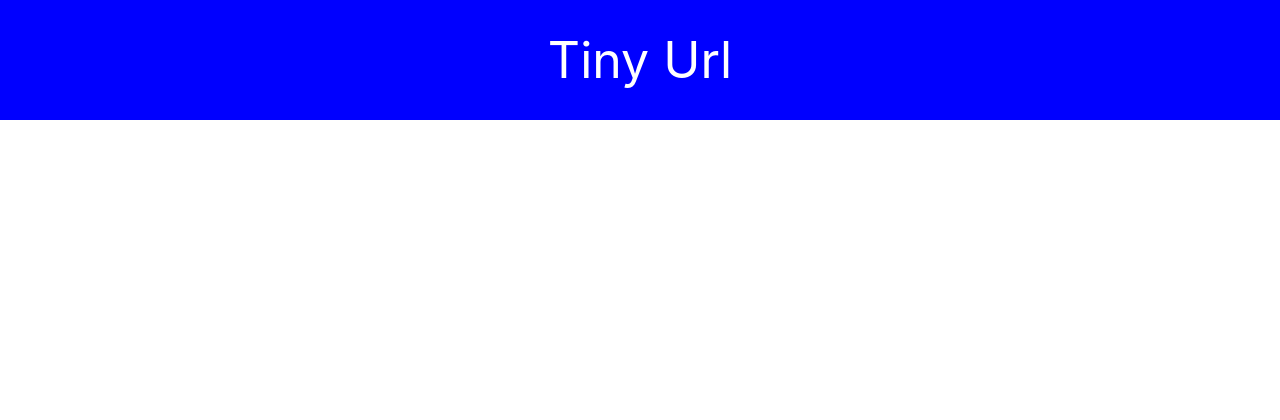
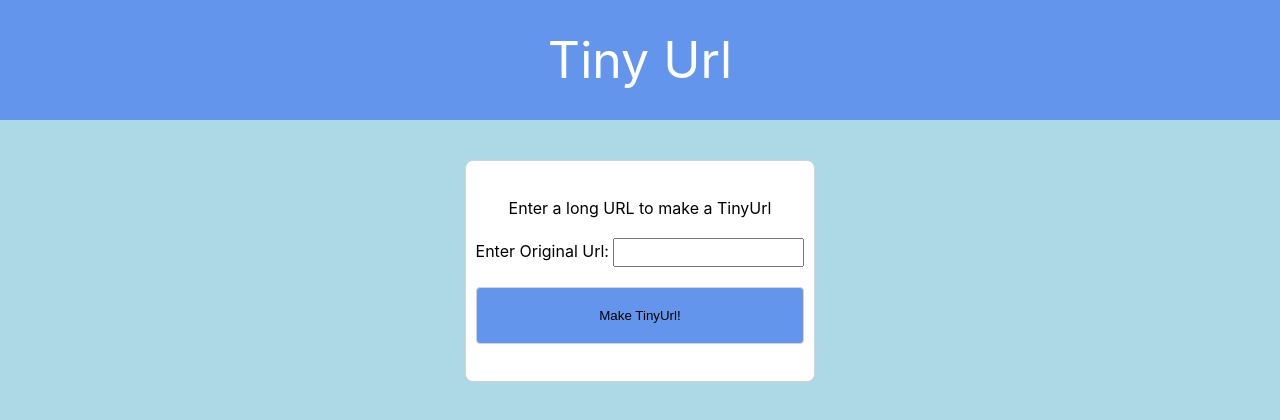
Before and after one commit to LiorSB/tiny-url, a React (Create React App) app in the folder tiny-url/: page / in a window 1280 px wide. Shown: the top 420 px of the page. Built offline with nearby package versions, Linux system fonts and the light colour scheme.

Commit message:
add form

```diff
--- a/tiny-url/src/App.css
+++ b/tiny-url/src/App.css
@@ -1,4 +1,3 @@
-.App {
+.app-container {
   text-align: center;
-  background-color: #61dafb;
 }
--- a/tiny-url/src/App.js
+++ b/tiny-url/src/App.js
@@ -3,7 +3,7 @@ import {MainPanel} from "./pages/main-panel/MainPanel";
 
 function App() {
   return (
-    <div className="App">
+    <div className="app-container">
     <MainPanel/>
     </div>
   );
--- a/tiny-url/src/index.css
+++ b/tiny-url/src/index.css
@@ -1,4 +1,6 @@
 body {
+  background-color: lightblue;
+  height: 100%;
   margin: 0;
   font-family: -apple-system, BlinkMacSystemFont, 'Segoe UI', 'Roboto', 'Oxygen',
     'Ubuntu', 'Cantarell', 'Fira Sans', 'Droid Sans', 'Helvetica Neue',
--- /dev/null
+++ b/tiny-url/src/pages/main-panel/MainPanel.css
@@ -0,0 +1,6 @@
+.main-panel-container{
+    display: flex;
+    flex-direction: column;
+    justify-content: center;
+    align-items: center;
+}
--- a/tiny-url/src/pages/main-panel/MainPanel.js
+++ b/tiny-url/src/pages/main-panel/MainPanel.js
@@ -1,7 +1,9 @@
 import {Header} from "./components/header/Header";
-
-export const MainPanel=()=>{
-    return <div >
-   <Header/>
+import {Form} from "./components/form/Form";
+import './MainPanel.css'
+export const MainPanel = () => {
+    return <div className="main-panel-container">
+        <Header/>
+        <Form/>
     </div>
 }
--- /dev/null
+++ b/tiny-url/src/pages/main-panel/components/form/Form.css
@@ -0,0 +1,33 @@
+.form-container{
+    margin-top: 40px;
+    background: white;
+    border-radius: 8px;
+    border: solid 1px lightgray;
+    display: flex;
+    flex-direction: column;
+    gap: 20px;
+    height: 200px;
+    text-align: center;
+    justify-content: center;
+    padding: 10px;
+}
+.form-style{
+    display: flex;
+    flex-direction: column;
+    gap: 20px;
+}
+.form-title-style{
+    width: auto;
+    background: white;
+}
+.form-input-style{
+    padding:5px
+}
+.button-submit-form{
+    background: cornflowerblue;
+    border: lightgray solid 1px;
+    border-radius: 4px;
+    cursor: pointer;
+
+    padding: 20px;
+}
--- /dev/null
+++ b/tiny-url/src/pages/main-panel/components/form/Form.js
@@ -0,0 +1,27 @@
+import './Form.css'
+import {useState} from "react";
+export const Form=()=>{
+    const [name, setName] = useState("");
+
+    const handleSubmit = (event) => {
+        event.preventDefault();
+        alert(`The name you entered was: ${name}`);
+    }
+
+    return <div className="form-container">
+        <span className="form-title-style">Enter a long URL to make a TinyUrl</span>
+        <form className="form-style" onSubmit={handleSubmit}>
+            <div>
+                <label>Enter Original Url:  </label>
+                <input
+                    className="form-input-style"
+                    type="text"
+                    value={name}
+                    onChange={(e) => setName(e.target.value)}
+                />
+            </div>
+
+          <button type="submit" className="button-submit-form">Make TinyUrl!</button>
+        </form>
+    </div>
+}
--- a/tiny-url/src/pages/main-panel/components/header/Header.css
+++ b/tiny-url/src/pages/main-panel/components/header/Header.css
@@ -1,8 +1,9 @@
 .header-title-container{
-    background-color: blue;
+    background-color: cornflowerblue;
     display: flex;
     padding-block: 30px;
     justify-content: center;
+    width: 100%;
 }
 .header-title{
     color: white;
```
